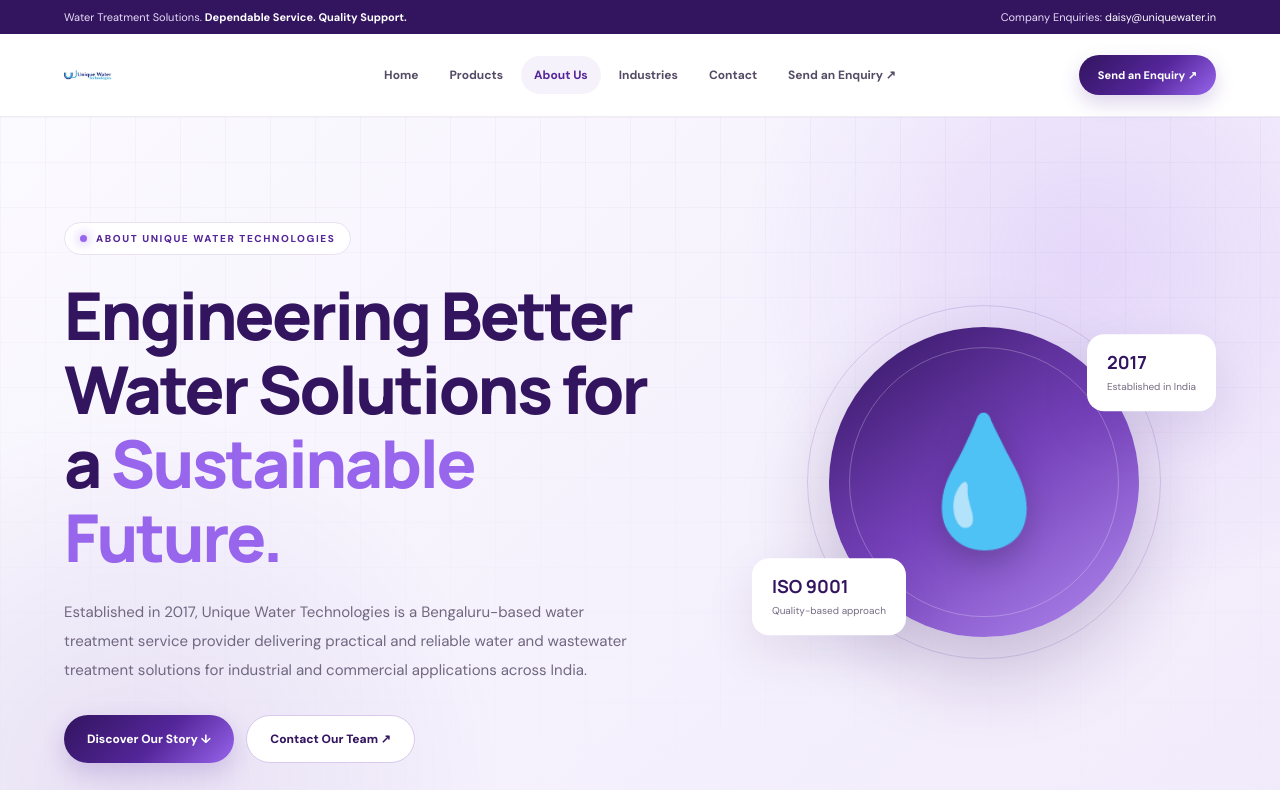
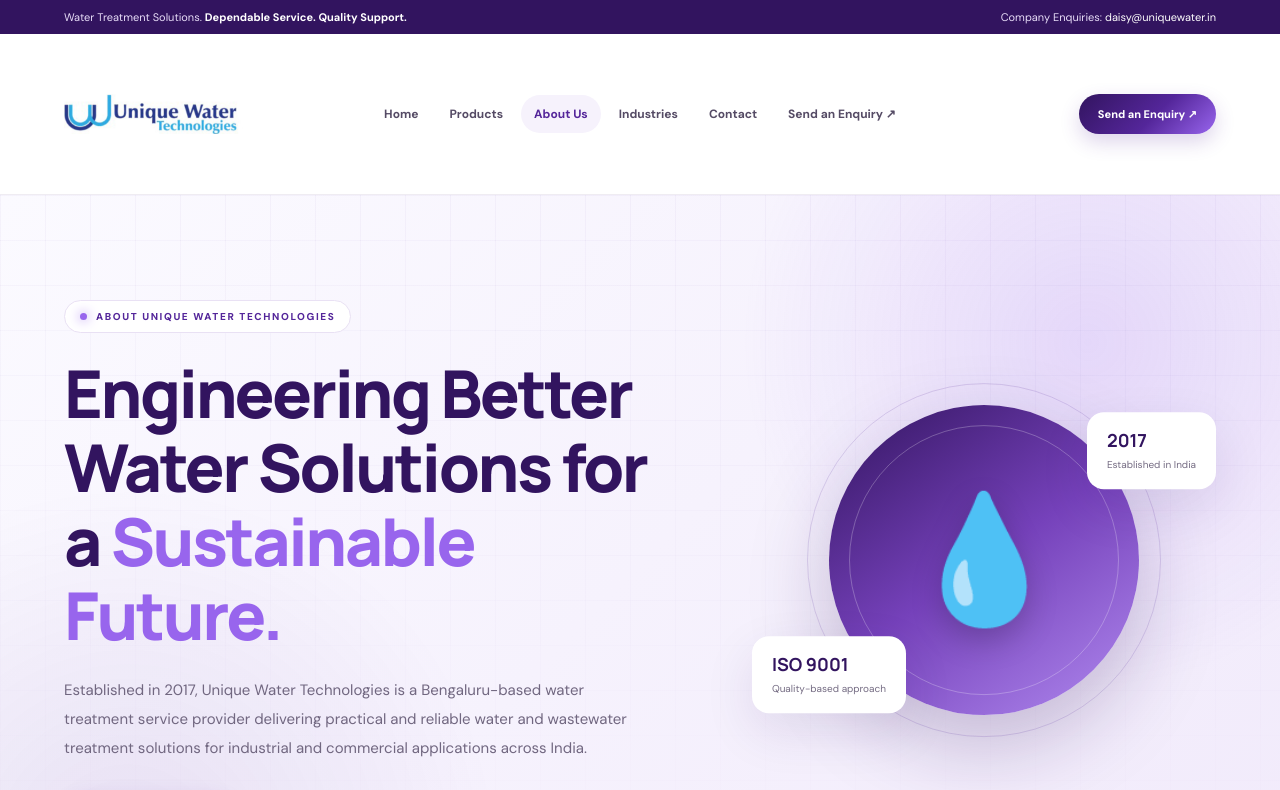
Before and after one commit to uniquewater-io/Home, a plain HTML site: page aboutus/about.html in a window 1280 px wide. Shown: the top 790 px of the page. Drawn offline with Linux system fonts and the light colour scheme.

Commit message:
Update about.html

```diff
--- a/aboutus/about.html
+++ b/aboutus/about.html
@@ -166,8 +166,8 @@ button {
 }
 
 .brand-logo {
-    width:49px;
-    height:49px;
+    width:180px;
+    height:160px;
     object-fit:contain;
 }
 
```
